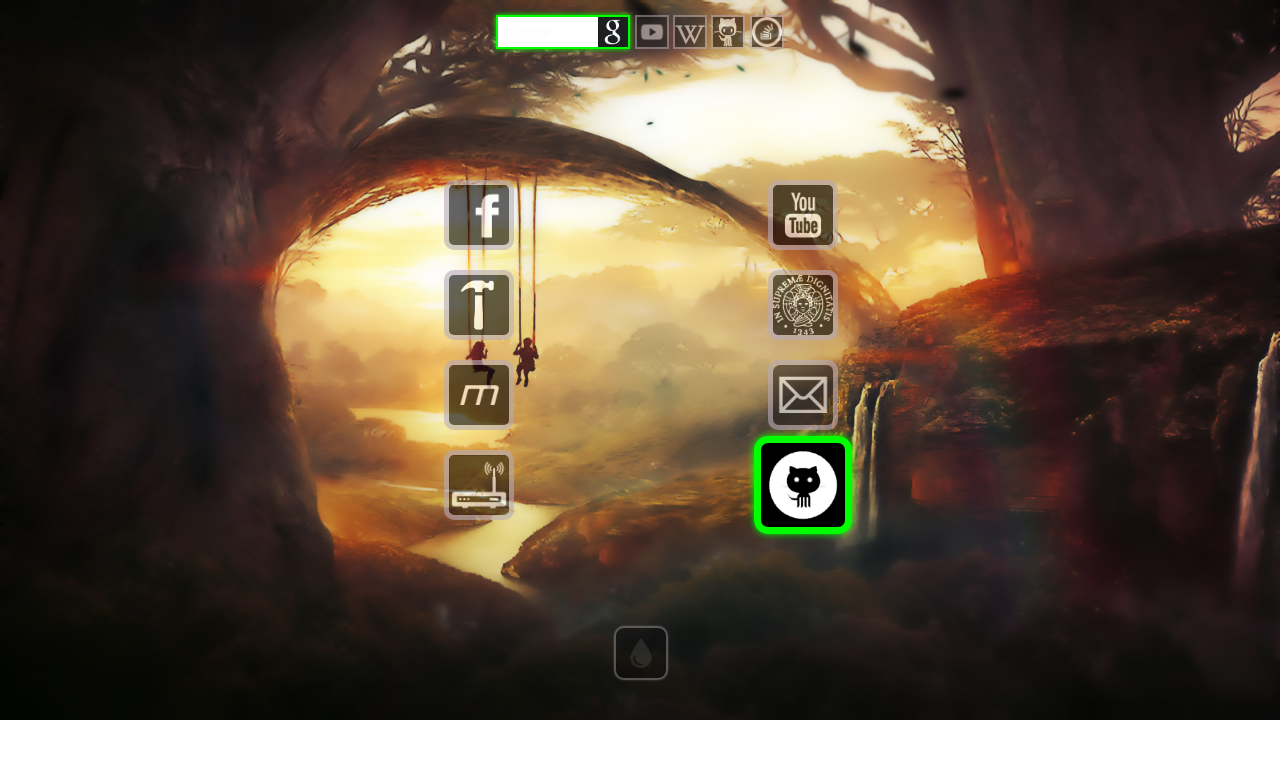
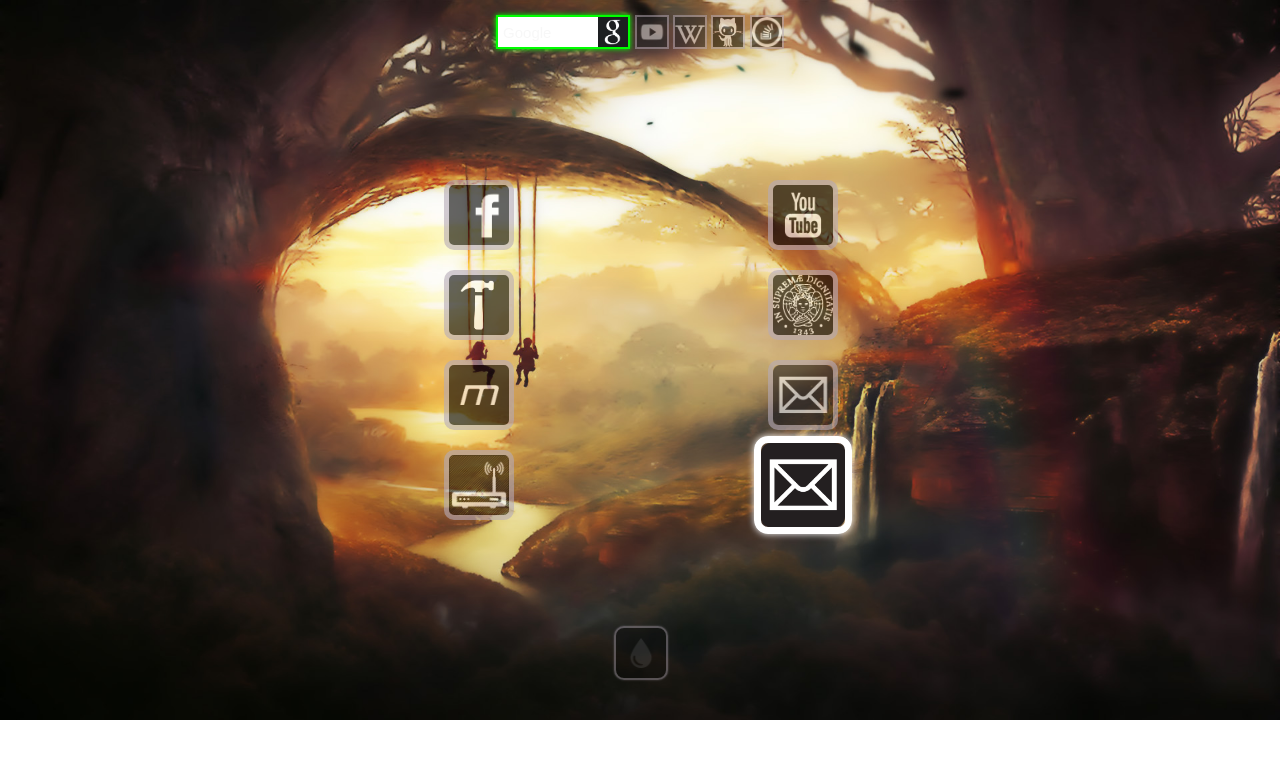
Before and after one commit to allen111/homepage, a plain HTML site: page index.html in a window 1280 px wide. In both pictures the pointer is over the link 802 px from the left and 485 px from the top of the page. Drawn offline with Linux system fonts and the light colour scheme.

Commit message:
Update main.css

```diff
--- a/main.css
+++ b/main.css
@@ -199,6 +199,13 @@ border-color: #4862A3;
 
   background-image: url('resource/icons/w3school.png');
 }
+
+.button-w3school:hover{
+
+  background-image: url('resource/icons/gmail.png');
+  border-color: #FFFFFF;
+  box-shadow: 0 0 5px #FFFFFF;
+}
 .button-color{
 
   background-image: url('resource/icons/color.png');
```
